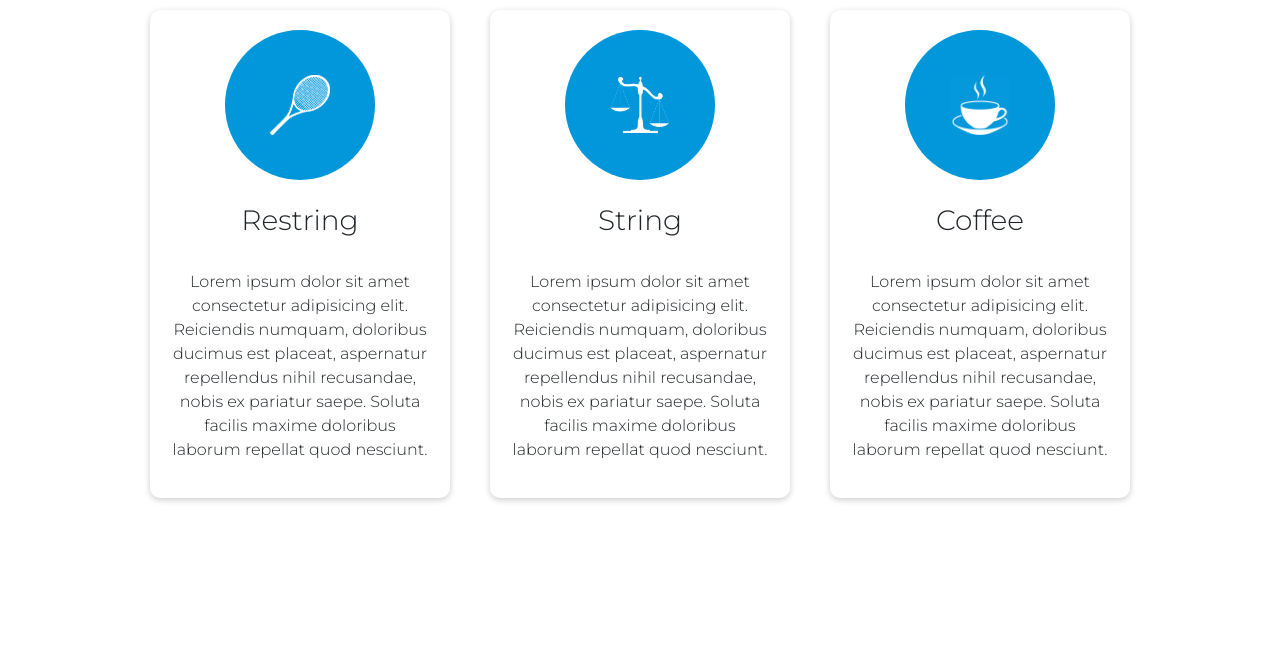
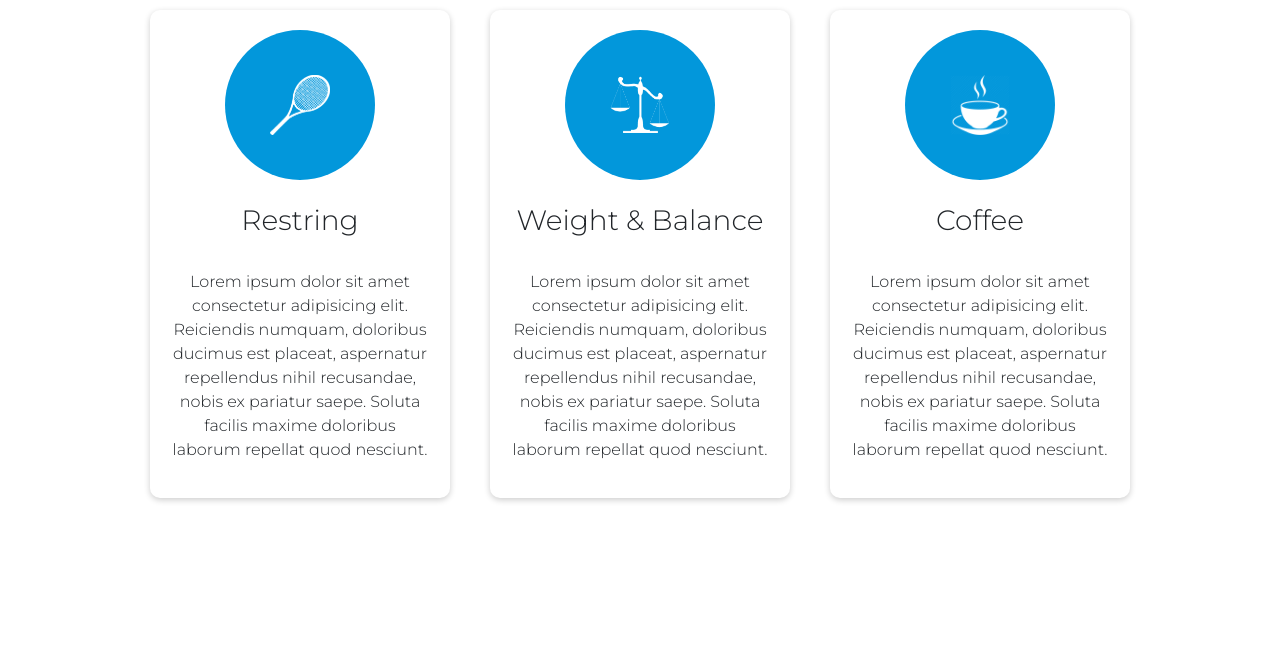
Before and after one commit to perry1224/Ascend, a plain HTML site: page services.html in a window 1280 px wide. Shown: the part 143-800 px from the top of the page. Drawn offline with nearby package versions, Linux system fonts and the light colour scheme.

Commit message:
Update services.html

```diff
--- a/services.html
+++ b/services.html
@@ -64,7 +64,7 @@
     <img src="icons/scale.png" width="60" height="60" class="mini-icon" id="scaleIcon" alt="scaleIcon">
 
   </div> <br>
-  <h3>String</h3>
+  <h3>Weight & Balance</h3>
   <br>
   <p>Lorem ipsum dolor sit amet consectetur adipisicing elit. Reiciendis numquam, doloribus ducimus est placeat, aspernatur repellendus nihil recusandae, nobis ex pariatur saepe. Soluta facilis maxime doloribus laborum repellat quod nesciunt.</p>
 </div>
```
